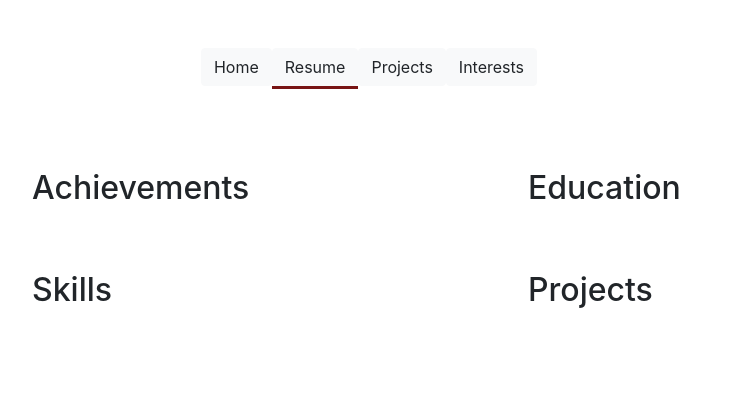
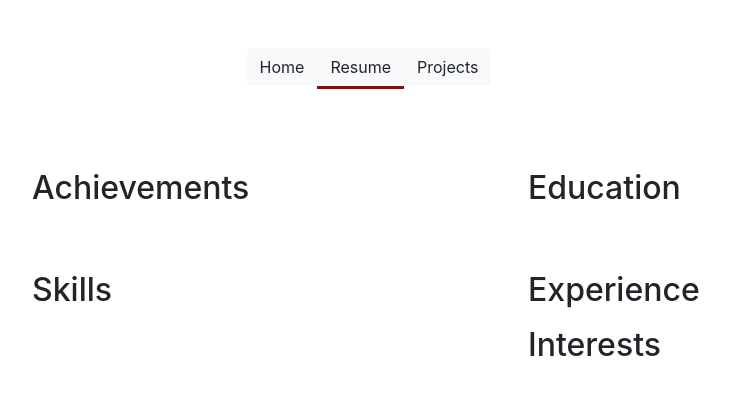
Before and after one commit to nithinmuthukumar/personalWebsite, a Django app: template about/templates/resume.html in a window 1280 px wide. Shown: the top 395 px of the page, without its empty margins (271-1001 px from the left). Run offline with Django 3.2, Linux system fonts and the light colour scheme; the template is opened without the code that fills it, so the values that code supplies are empty; some libraries are stand-ins or nearby versions.

Commit message:
finished for now

```diff
--- a/about/templates/resume.html
+++ b/about/templates/resume.html
@@ -9,7 +9,7 @@ transitions in css
 <head>
     <meta charset="UTF-8">
     <link href="https://stackpath.bootstrapcdn.com/bootstrap/4.3.1/css/bootstrap.min.css" rel="stylesheet" integrity="sha384-ggOyR0iXCbMQv3Xipma34MD+dH/1fQ784/j6cY/iJTQUOhcWr7x9JvoRxT2MZw1T" crossorigin="anonymous">
-    <title>Achievements</title>
+    <title>Resume</title>
     <meta name="viewport" content="width=device-width, initial-scale=1">
     <!-- minimum css file for easy styling-->
     <link rel="stylesheet" href="https://stackpath.bootstrapcdn.com/bootstrap/4.3.1/css/bootstrap.min.css" integrity="sha384-ggOyR0iXCbMQv3Xipma34MD+dH/1fQ784/j6cY/iJTQUOhcWr7x9JvoRxT2MZw1T" crossorigin="anonymous">
@@ -24,9 +24,6 @@ transitions in css
   </li>
   <li class="nav-item">
     <a class="btn btn-light" href={% url 'about:projects' %}>Projects</a>
-  </li>
-  <li class="nav-item">
-    <a class="btn btn-light" href="#">Interests</a>
   </li>
 </ul>
 
@@ -78,13 +75,24 @@ transitions in css
 
         </div>
     <div class="col-md-6">
-            <h2>Projects</h2>
+            <h2>Experience</h2>
+            <ul>
+                {% for experience in experiences %}
+                    <li>
+                        <p> {{experience.info }}</p>
+
+                     </li>
+
+
+                {% endfor %}
+
+            </ul>
+            <h2>Interests</h2>
             <ul>
 
-                {% for project in projects %}
+                {% for interest in interests %}
                     <li>
-                        <a href={{ project.link }} class="listing">{{ project.name }}</a>
-                        <p class="date">{{ project.date }}</p>
+                        <p> {{interest.info }}</p>
 
                      </li>
 
--- a/about/views.py
+++ b/about/views.py
@@ -29,7 +29,8 @@ def resume(request):
 
     context = {
         'achievements': Achievement.objects.values(),'skills':Skill.objects.values(),
-        'clubs':Club.objects.values(),'projects':Project.objects.values(),'schools':School.objects.values()
+        'clubs':Club.objects.values(),'projects':Project.objects.values(),'schools':School.objects.values(),
+        'interests': Interest.objects.values(),'experiences':Experience.objects.values()
     }
     return HttpResponse(template.render(context, request))
 
```
Also changed, not shown: about/templates/index.html (+7 -10 lines), about/templates/projects.html (+11 -11 lines), about/static/about/images/PizzaParty.png (renamed from about/static/about/PizzaParty/Screen Shot 2019-11-30 at 10.45.16 PM.png).
